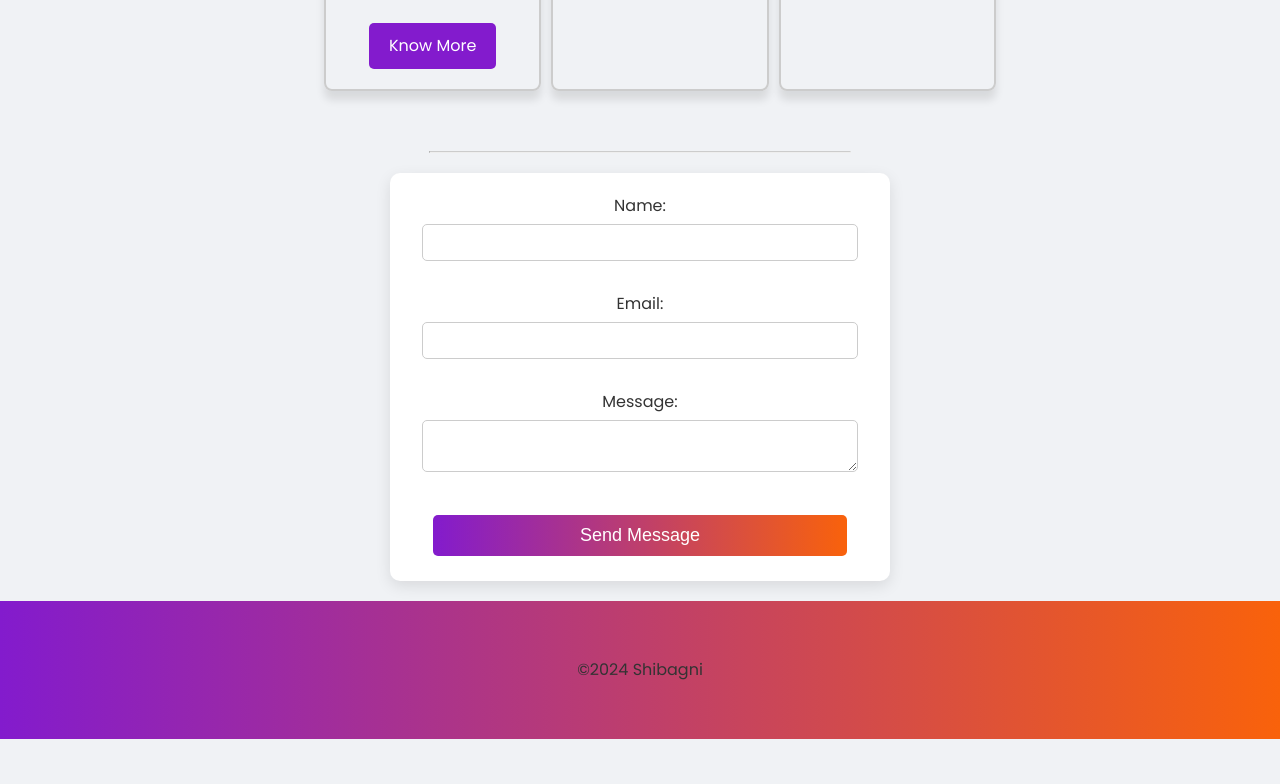
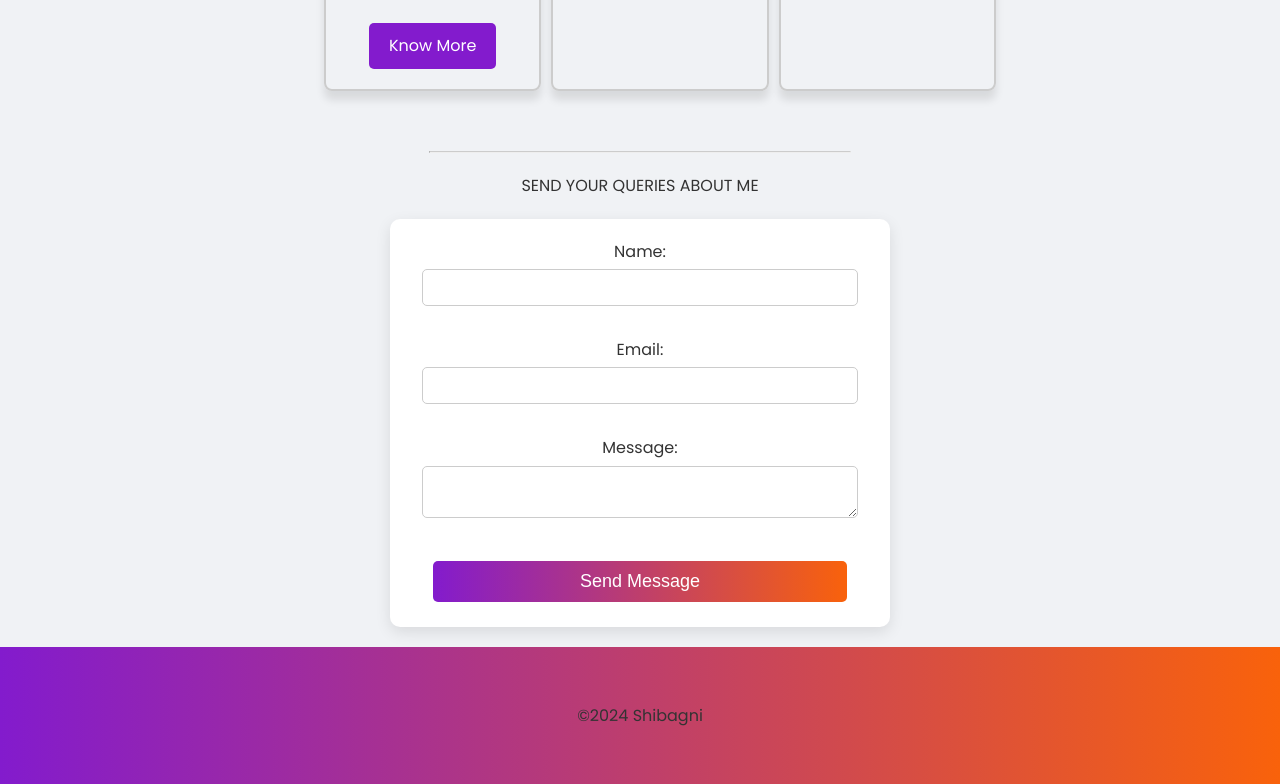
Before and after one commit to ShibagniBhattacharjee06/my, a plain HTML site: page index.html in a window 1280 px wide. Shown: the part 2153-2937 px from the top of the page. Before the commit the page ends 2892 px from the top, so only its background shows below. Drawn offline with Linux system fonts and the light colour scheme.

Commit message:
Update index.html

```diff
--- a/index.html
+++ b/index.html
@@ -116,7 +116,8 @@
             </section>
         </section>
         <hr>
-        <form>
+        <P>SEND YOUR QUERIES ABOUT ME</P>
+        <form action="https://formsubmit.co/bhattacharjeesagshi1234@hmail.com" method="POST">
             <label for="name">Name:</label>
             <input type="text" id="name" name="name"><br><br>
             <label for="email">Email:</label>
```
